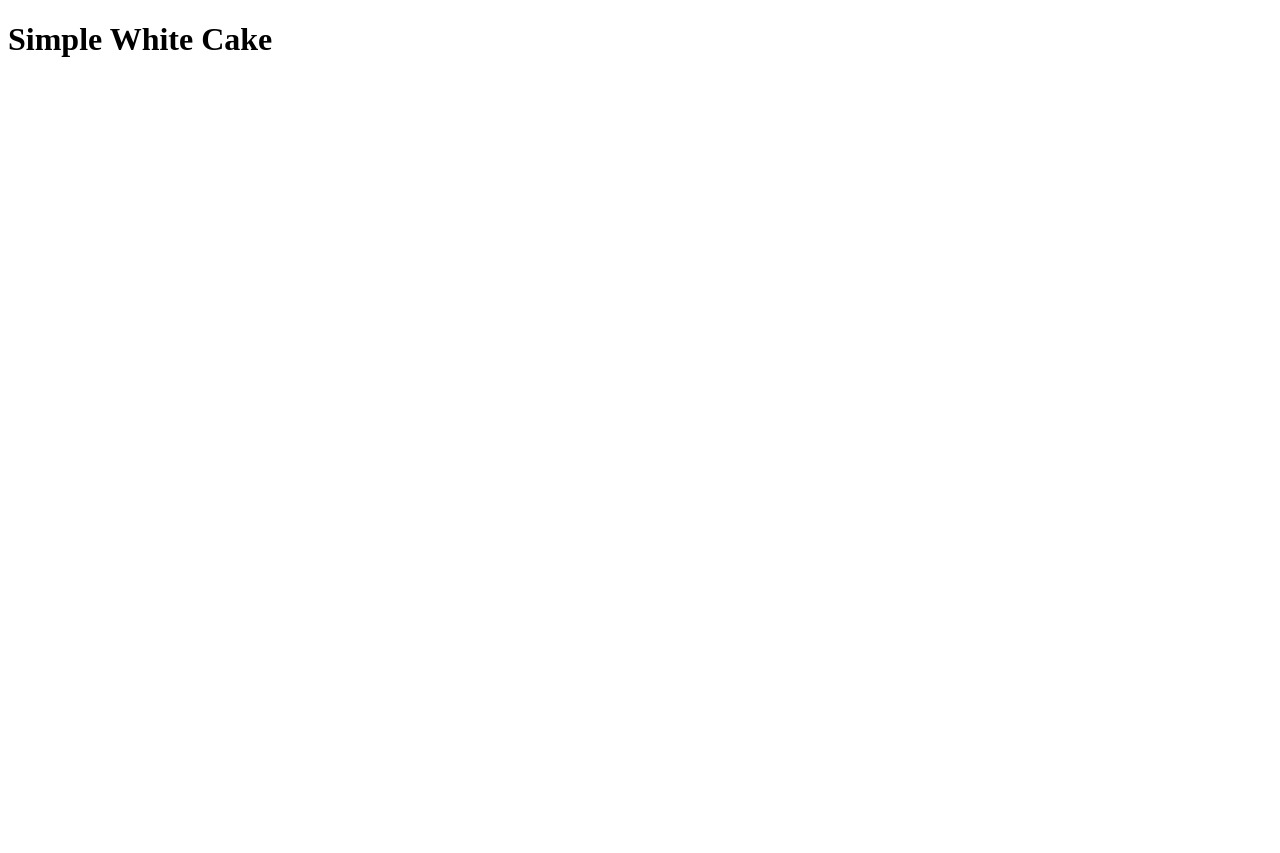
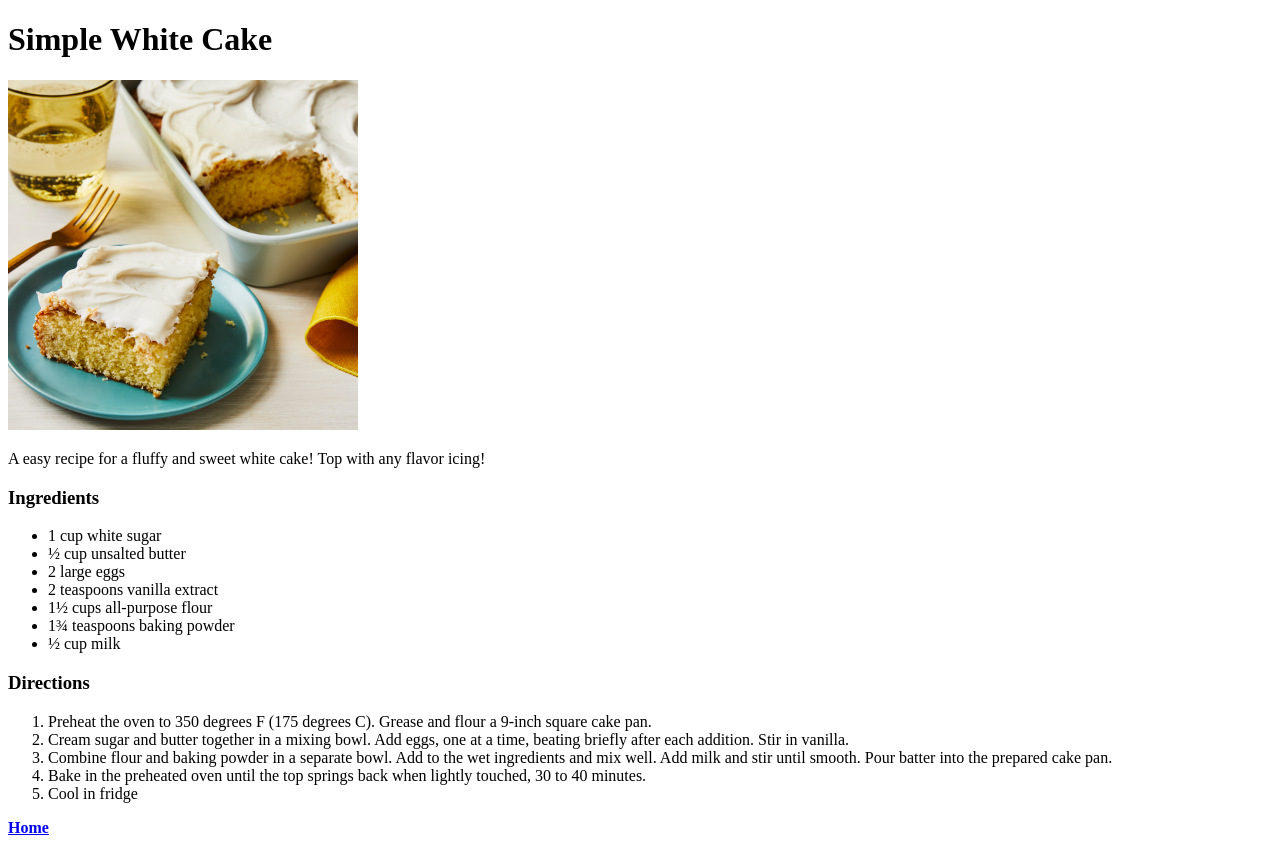
Before and after one commit to Liltwel/odin-recipes, a plain HTML site: page recipes/cake.html in a window 1280 px wide. Before the commit the page ends 800 px from the top, so only its background shows below. Drawn offline with Linux system fonts and the light colour scheme.

Commit message:
Add cake recipe to page

```diff
--- a/recipes/cake.html
+++ b/recipes/cake.html
@@ -9,6 +9,34 @@
 <body>
     <h1>Simple White Cake</h1>
 
+    <img src="../img/cake.jpeg" width="350">
+
+    <p>A easy recipe for a fluffy and sweet white cake! Top with any flavor icing!</p>
+
+    <h3>Ingredients</h3>
+    <ul>
+        <li>1 cup white sugar</li>
+        <li>½ cup unsalted butter</li>
+        <li>2 large eggs</li>
+        <li>2 teaspoons vanilla extract</li>
+        <li>1½ cups all-purpose flour</li>
+        <li>1¾ teaspoons baking powder</li>
+        <li>½ cup milk</li>
+    </ul>
+
+    <h3>Directions</h3>
+    <ol>
+        <li>Preheat the oven to 350 degrees F (175 degrees C). Grease and flour a 9-inch square cake pan.</li>
+        <li>Cream sugar and butter together in a mixing bowl. Add eggs, one at a time, beating briefly after each addition. Stir in vanilla.</li>
+        <li>Combine flour and baking powder in a separate bowl. Add to the wet ingredients and mix well. Add milk and stir until smooth. Pour batter into the prepared cake pan.</li>
+        <li>Bake in the preheated oven until the top springs back when lightly touched, 30 to 40 minutes.</li>
+        <li>Cool in fridge</li>
+    </ol>
+
+    <a href="../index.html">
+        <p><strong>Home</strong></p>
+    </a>
+
 </body>
 
 </html>
```
